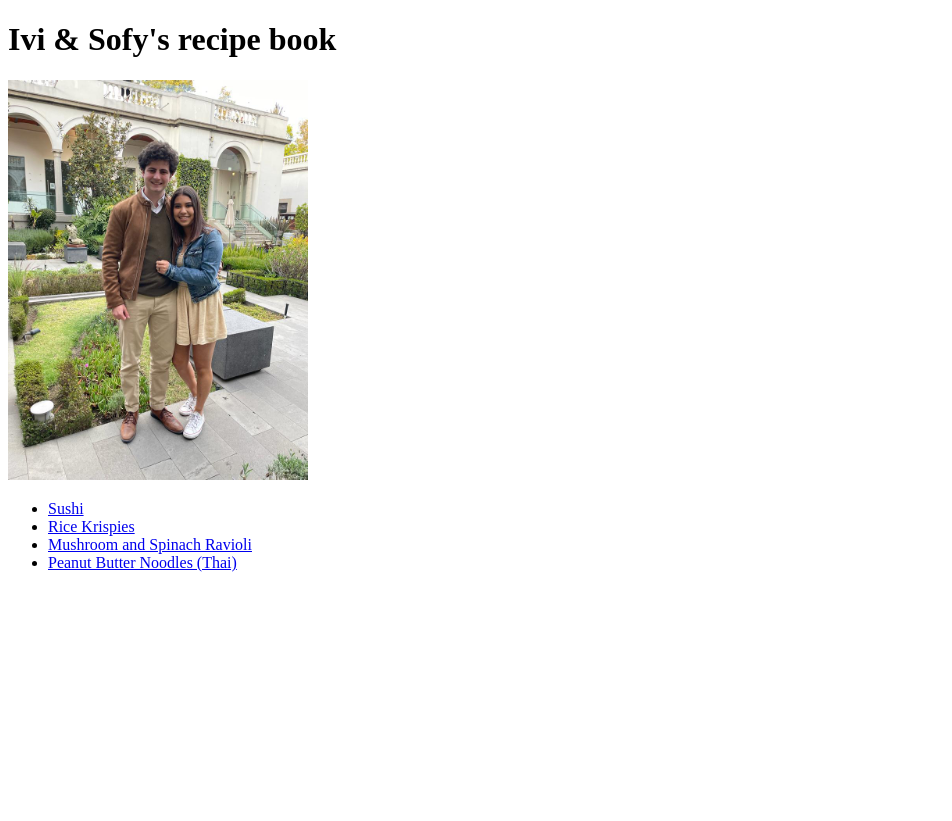
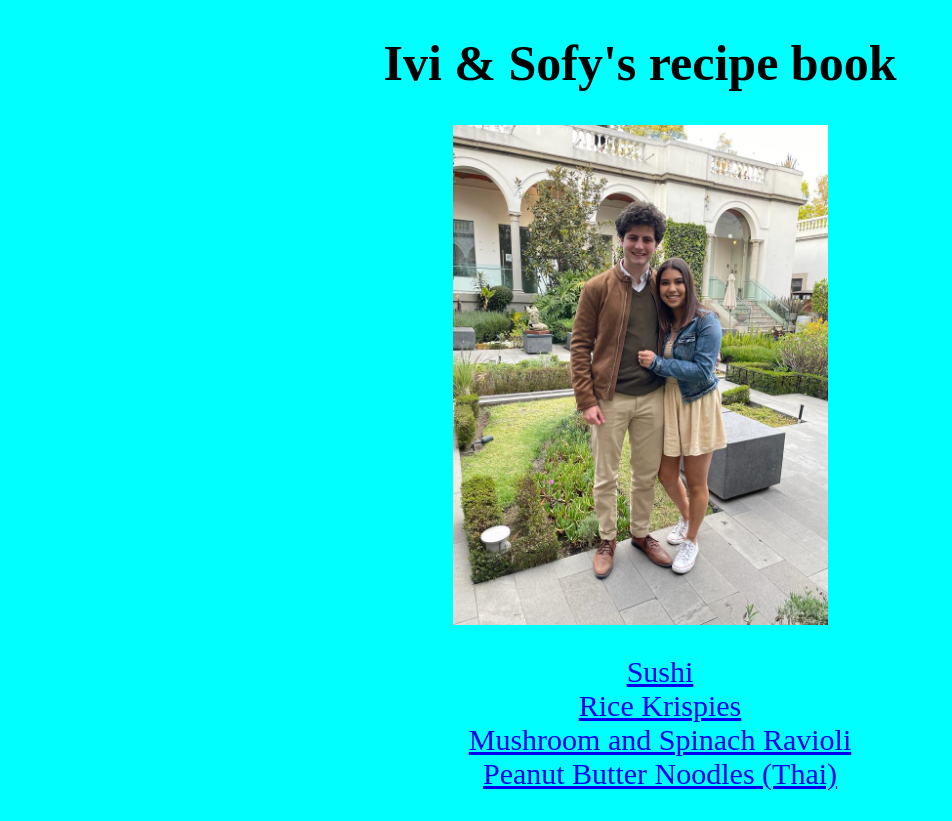
Before and after one commit to Ivan-Berezin/odin-recipes, a plain HTML site: page index.html in a window 1280 px wide. Shown: the whole page, without its empty margins (0-952 px from the left). Before the commit the page ends 800 px from the top, so only its background shows below. Drawn offline with Linux system fonts and the light colour scheme.

Commit message:
CSS changes
This will add cyan background, center elements, make everything bigger
and remove the bullets on the ul.

```diff
--- a/index.html
+++ b/index.html
@@ -2,7 +2,7 @@
 <html lang="en">
     <head>
         <meta charset="utf-8">
-        <link ref="stylesheet" href="styles.css">
+        <link rel="stylesheet" href="styles.css">
         <title>Odin Recipes</title>
     </head>
     <body>
@@ -11,8 +11,10 @@
         <ul>
            <li><a href="recipes/sushi.html">Sushi</a></li>
             <li><a href="recipes/rice-krispies.html">Rice Krispies</a></li>
+
             <li><a href="recipes/ravioli.html">Mushroom and Spinach Ravioli</a></li>
             <li><a href="recipes/peanut-butter-noodles.html">Peanut Butter Noodles (Thai)</a></li>
-        </ul>
+            </ul>
+
     </body>
 </html>
--- a/styles.css
+++ b/styles.css
@@ -0,0 +1,27 @@
+*{
+    background-color: cyan;
+    list-style-position: inside;
+}
+
+h1{
+    text-align: center;
+    font-size: 50px;
+}
+
+img{
+    display: block;
+    margin: auto;
+    width: 375px;
+    height: auto;
+}
+
+ul{
+    font-size: 30px;
+    list-style: none;
+    vertical-align: middle;
+}
+
+
+li{
+    text-align: center;
+}
```
